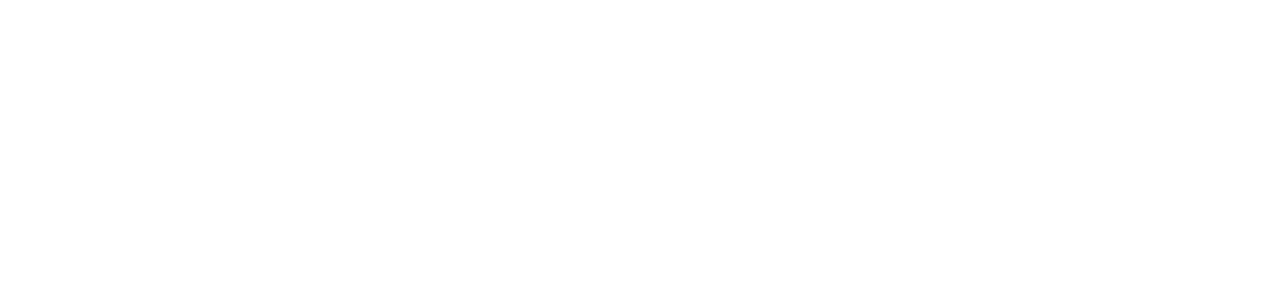
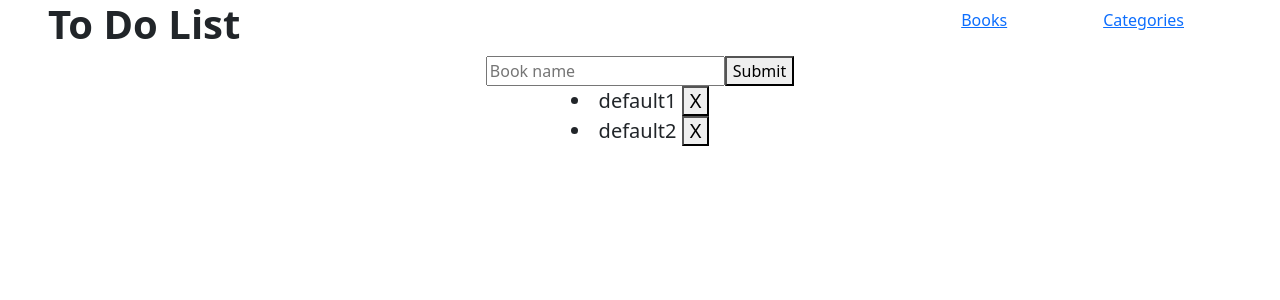
Before and after one commit to igorkol91/book-store, a React (Create React App) app: page / in a window 1280 px wide. Shown: the top 300 px of the page. Built offline with nearby package versions, Linux system fonts and the light colour scheme.

Commit message:
Add default todos and functionality

```diff
--- a/package.json
+++ b/package.json
@@ -6,10 +6,14 @@
     "@testing-library/jest-dom": "^5.11.4",
     "@testing-library/react": "^11.1.0",
     "@testing-library/user-event": "^12.1.10",
+    "bootstrap": "^5.1.1",
     "react": "^17.0.2",
+    "react-bootstrap": "^2.0.0-rc.0",
     "react-dom": "^17.0.2",
     "react-redux": "^7.2.5",
+    "react-router-dom": "^5.3.0",
     "react-scripts": "4.0.3",
+    "uuid": "^3.4.0",
     "web-vitals": "^1.0.1"
   },
   "scripts": {
--- a/src/App.js
+++ b/src/App.js
@@ -1,8 +1,66 @@
+import React, {useState} from 'react';
+import { v4 as uuidv4 } from 'uuid';
 import './App.css';
+import { DisplayBooks } from './components/displayBooks';
+import { Categories } from './components/categories';
+import { Input } from './components/input';
+import { InputButton } from './components/inputButton';
+import {
+  BrowserRouter as Router,
+  Switch,
+  Route,
+  Link,
+} from 'react-router-dom';
+import 'bootstrap/dist/css/bootstrap.min.css';
 
 function App() {
+  const [todos, setTodos] = useState([{id: 1, name:'default1',}, {id:2, name: 'default2'}]);
+  const [input, setInput] = useState('');
+
+  const inputHandler = (e) => {
+    setInput(e.target.value);
+  }
+
+  const submitTodoHandler = (e) => {
+    setTodos([
+      ...todos, {id: uuidv4() ,name: input}
+    ]);
+    setInput('');
+  }
+
+  const removeTodo = (e) => {
+    setTodos(todos.filter(elem => elem.id !== e.target.parentNode.id))
+  }
+
   return (
     <div className="App">
+       <Router>
+        <div>
+          <nav className="d-flex align-items-center justify-content-between">
+            <h1 className="px-5"><b>To Do List</b></h1>
+            <ul className="d-flex list-unstyled mx-5">
+              <li className="mx-5">
+                <Link to="/">Books</Link>
+              </li>
+              <li className="mx-5">
+                <Link to="/categories">Categories</Link>
+              </li>
+            </ul>
+          </nav>
+          {/* A <Switch> looks through its children <Route>s and
+            renders the first one that matches the current URL. */}
+          <Switch>
+            <Route exact path="/">
+              <Input input={input} inputHandler={inputHandler} />
+              <InputButton submitTodoHandler={submitTodoHandler}/>
+              <DisplayBooks removeTodo={removeTodo} todos={todos} />
+            </Route>
+            <Route path="/categories">
+              <Categories />
+            </Route>
+          </Switch>
+        </div>
+      </Router>
     </div>
   );
 }
--- a/src/components/categories.js
+++ b/src/components/categories.js
@@ -0,0 +1,9 @@
+import React from "react";
+
+export const Categories = () => {
+    return(
+        <div>
+            <h1>Under Construction</h1>
+        </div>
+    )
+}
--- a/src/components/displayBooks.js
+++ b/src/components/displayBooks.js
@@ -0,0 +1,13 @@
+import React from "react";
+
+export const DisplayBooks = ({todos, removeTodo}) => {
+
+    const allTodos = todos.map(element => {
+        return(<li key={element.id} id={element.id}>{element.name} <button onClick={removeTodo} type="button">X</button></li>)
+     });
+    return (
+    <div>
+        <h5>{allTodos}</h5>
+    </div>
+    )
+}
--- /dev/null
+++ b/src/components/input.js
@@ -0,0 +1,7 @@
+import React from "react";
+
+export const Input = ({inputHandler, input}) => {
+    return (
+        <input onChange={inputHandler} id="input" placeholder="Book name" value={input}></input>
+    )
+}
--- /dev/null
+++ b/src/components/inputButton.js
@@ -0,0 +1,7 @@
+import React from "react";
+
+export const InputButton = ({submitTodoHandler}) => {
+    return (
+        <button onClick={submitTodoHandler} type="submit">Submit</button>
+    )
+}
```
Also changed, not shown: src/components/book.js (deleted), 2 other files (tests, documents, lock files or other folders).
